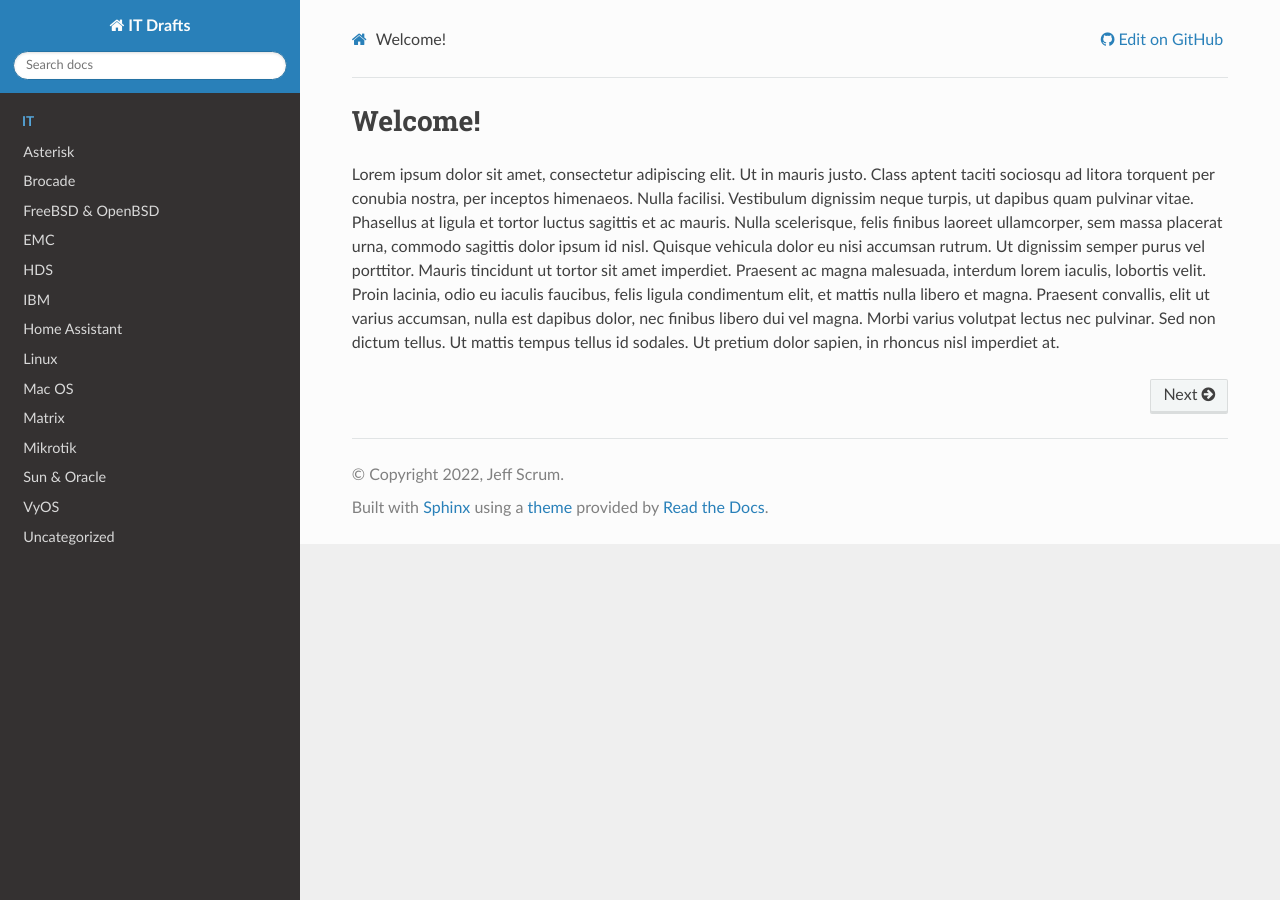
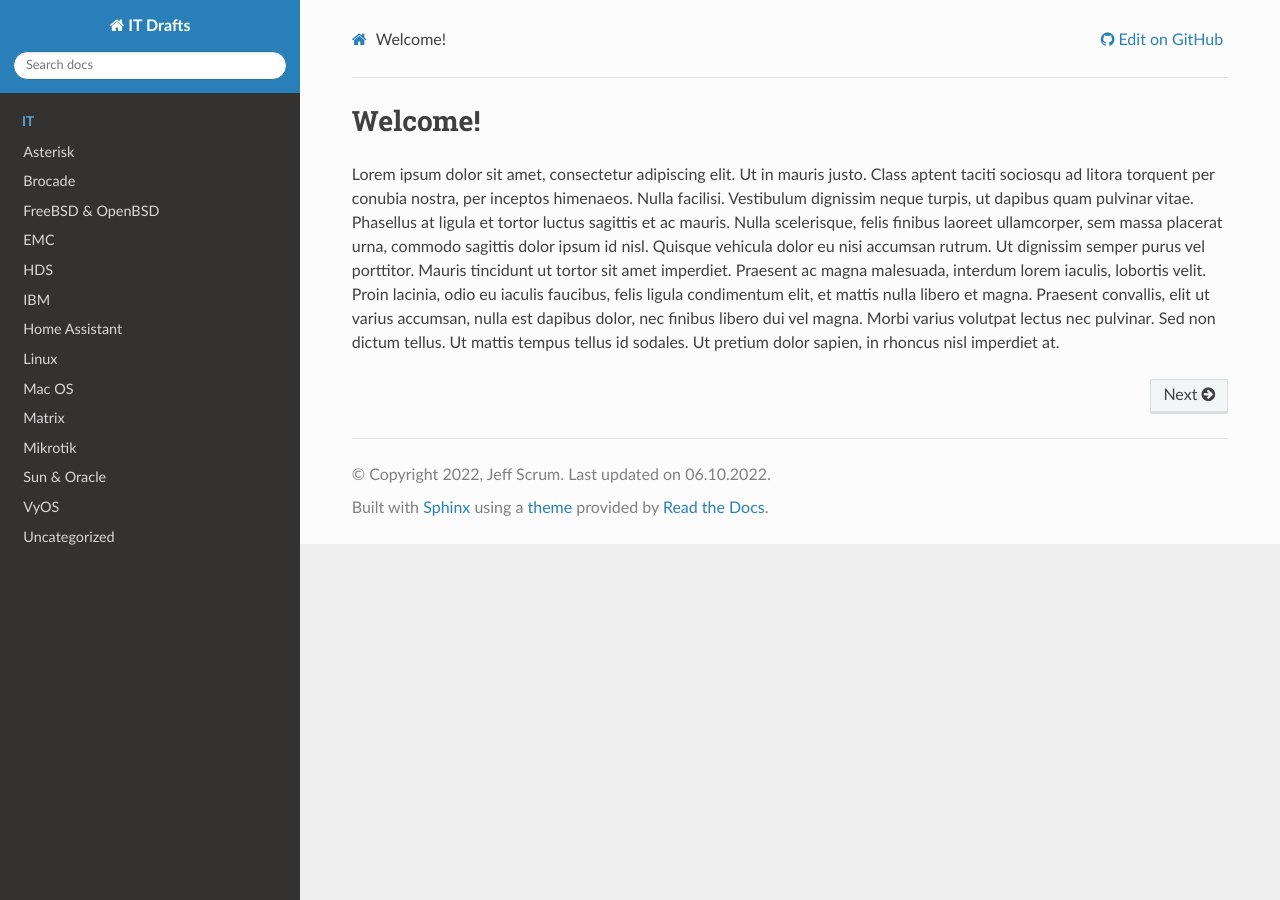
Before and after one commit to jeffscrum/jeffscrum.github.io, a Sphinx documentation site: the page built from source/index.rst, in a window 1280 px wide. Built offline with Sphinx 7.4.7 and the Read the Docs theme 2.0.0, drawn with Linux system fonts in a browser that asks for light colours; some of the changed lines change nothing that is shown.

Commit message:
Update conf.py

```diff
--- a/source/conf.py
+++ b/source/conf.py
@@ -17,11 +17,12 @@
 
 # -- Project information -----------------------------------------------------
 
-project = 'IT Drafts'
-copyright = '2022, Jeff Scrum'
+project = u'IT Drafts'
+copyright = u'2022, Jeff Scrum'
 author = 'Jeff Scrum'
 language = 'en'
 source_encoding = 'utf-8'
+source_suffix = '.rst'
 
 # -- General configuration ---------------------------------------------------
 
@@ -40,6 +41,7 @@
 	#'sphinx_togglebutton', # https://pypi.org/project/sphinx-togglebutton/
 	#'sphinx_tabs.tabs' # https://sphinx-tabs.readthedocs.io/en/latest/
 ]
+
 
 # -- sphinx_disqus.disqus --------------------------------------------------
 #disqus_shortname = 'pagesksomov'
@@ -137,3 +139,7 @@
   'github_repo': 'itdrafts',
   'github_version': 'master/source/',
 }
+
+# If not '', a 'Last updated on:' timestamp is inserted at every page bottom,
+# using the given strftime format.
+html_last_updated_fmt = '%d.%m.%Y'
```
